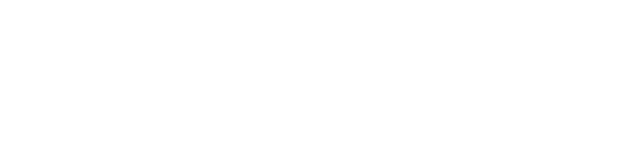
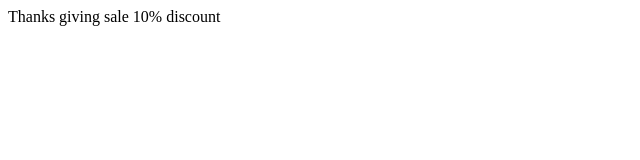
Before and after one commit to vveereshvsh/new_repo, a plain HTML site: page index.html in a window 1280 px wide. Shown: the whole page, without its empty margins (0-640 px from the left). Drawn offline with Linux system fonts and the light colour scheme.

Commit message:
Added the discount rate info in index.html

```diff
--- a/index.html
+++ b/index.html
@@ -6,6 +6,6 @@
    <html>
    <h1></h1>
    <h2></h2>
-   <t></t>
+   <t1>Thanks giving sale 10% discount</t1>
    <body></body>
    </html>
```
